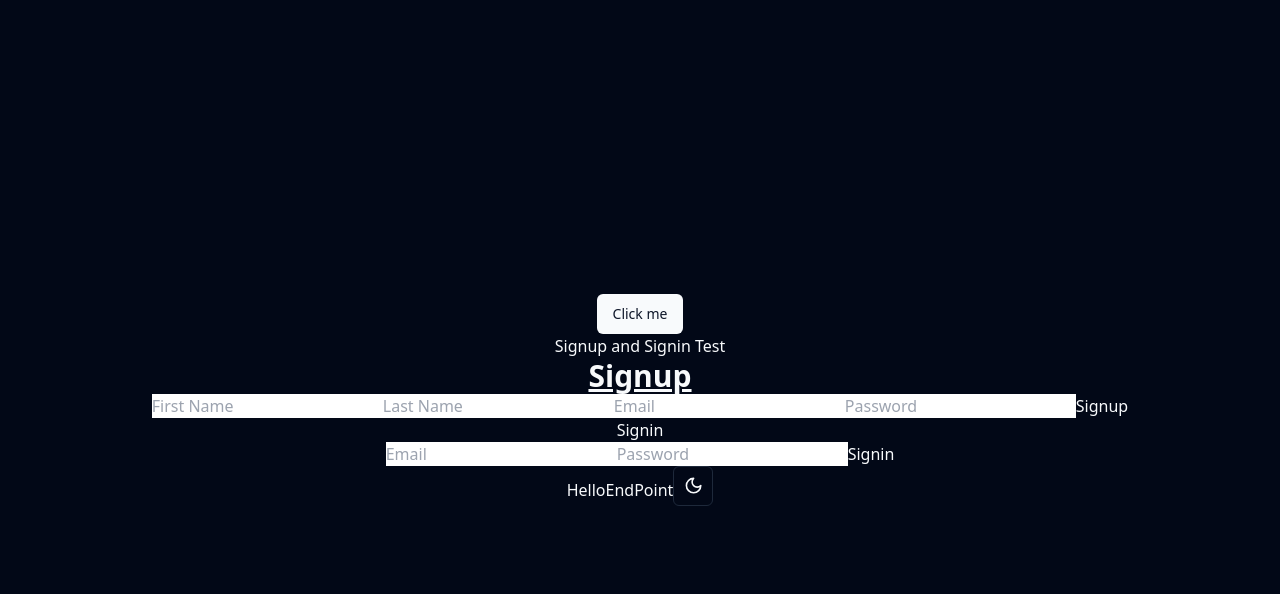
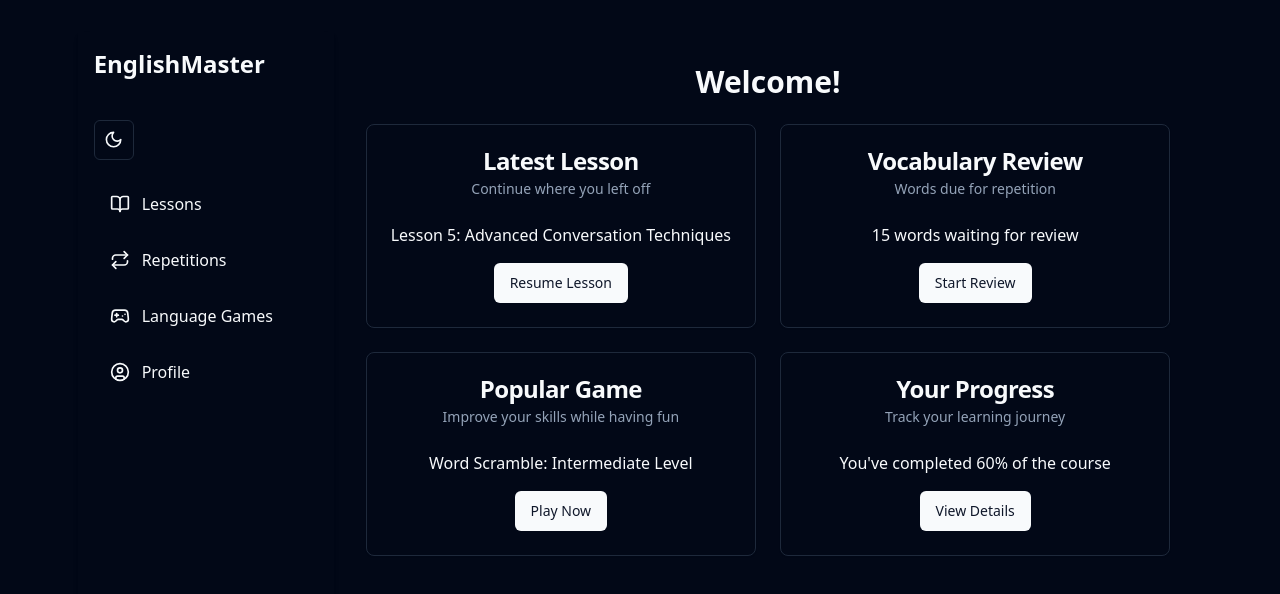
Before and after one commit to pawelkozera/English-platform-frontend, a React (Vite) app: page / in a window 1280 px wide. Shown: the top 594 px of the page. Built offline with nearby package versions, Linux system fonts and the light colour scheme.

Commit message:
Added basic main page for logged user

```diff
--- a/package.json
+++ b/package.json
@@ -18,6 +18,7 @@
     "lucide-react": "^0.439.0",
     "react": "^18.3.1",
     "react-dom": "^18.3.1",
+    "react-router-dom": "^6.26.2",
     "tailwind-merge": "^2.5.2",
     "tailwindcss-animate": "^1.0.7"
   },
--- a/src/App.tsx
+++ b/src/App.tsx
@@ -4,6 +4,7 @@ import './App.css';
 import { Button } from "@/components/ui/button";
 import { ThemeProvider } from "@/components/theme/theme-provider";
 import { ModeToggle } from "@/components/theme/mode-toggle";
+import { MainPage } from './components/pages/loggedUser/main';
 
 function App() {
   const [email, setEmail] = useState('');
@@ -70,71 +71,7 @@ function App() {
   return (
     <ThemeProvider defaultTheme="dark" storageKey="vite-ui-theme">
       <div className="App">
-        <Button>Click me</Button>
-        <h1>Signup and Signin Test</h1>
-
-        <div className="form">
-          <h2 className="text-3xl font-bold underline">Signup</h2>
-          <input
-            type="text"
-            placeholder="First Name"
-            value={firstName}
-            onChange={(e) => setFirstName(e.target.value)}
-          />
-          <input
-            type="text"
-            placeholder="Last Name"
-            value={lastName}
-            onChange={(e) => setLastName(e.target.value)}
-          />
-          <input
-            type="email"
-            placeholder="Email"
-            value={email}
-            onChange={(e) => setEmail(e.target.value)}
-          />
-          <input
-            type="password"
-            placeholder="Password"
-            value={password}
-            onChange={(e) => setPassword(e.target.value)}
-          />
-          <button onClick={handleSignup}>Signup</button>
-        </div>
-
-        <div className="form">
-          <h2>Signin</h2>
-          <input
-            type="email"
-            placeholder="Email"
-            value={email}
-            onChange={(e) => setEmail(e.target.value)}
-          />
-          <input
-            type="password"
-            placeholder="Password"
-            value={password}
-            onChange={(e) => setPassword(e.target.value)}
-          />
-          <button onClick={handleSignin}>Signin</button>
-        </div>
-
-        <button onClick={handleHelloEndPoint}>HelloEndPoint</button>
-
-        {accessToken && (
-          <div>
-            <h3>Access Token</h3>
-            <p>{accessToken}</p>
-          </div>
-        )}
-
-        {refreshToken && (
-          <div>
-            <h3>Refresh Token</h3>
-            <p>{refreshToken}</p>
-          </div>
-        )}
-        <ModeToggle></ModeToggle>
+        <MainPage></MainPage>
       </div>
     </ThemeProvider>
   );
--- /dev/null
+++ b/src/components/pages/loggedUser/main.tsx
@@ -0,0 +1,83 @@
+import { Button } from "@/components/ui/button"
+import { Card, CardContent, CardDescription, CardHeader, CardTitle } from "@/components/ui/card"
+import { BookOpen, RepeatIcon, Gamepad2, UserCircle } from "lucide-react"
+import { Link } from "react-router-dom";
+import { ModeToggle } from "@/components/theme/mode-toggle";
+
+export function MainPage() {
+  return (
+    <div className="flex h-screen">
+      <aside className="w-64 shadow-md">
+        <div className="p-4">
+          <h1 className="flex text-2xl font-bold">EnglishMaster</h1>
+          <nav className="mt-6">
+            <div className="flex py-4">
+              <ModeToggle></ModeToggle>
+            </div>
+            <div className="flex items-center px-4 py-4 hover:bg-secondary">
+              <BookOpen className="w-5 h-5 mr-3" />
+              Lessons
+            </div>
+            <div className="flex items-center px-4 py-4 hover:bg-secondary">
+              <RepeatIcon className="w-5 h-5 mr-3" />
+              Repetitions
+            </div>
+            <div className="flex items-center px-4 py-4 hover:bg-secondary">
+              <Gamepad2 className="w-5 h-5 mr-3" />
+              Language Games
+            </div>
+            <div className="flex items-center px-4 py-4 hover:bg-secondary">
+              <UserCircle className="w-5 h-5 mr-3" />
+              Profile
+            </div>
+          </nav>
+        </div>
+      </aside>
+      <main className="flex-1 p-8 overflow-auto">
+        <h2 className="text-3xl font-bold mb-6">Welcome!</h2>
+        <div className="grid grid-cols-1 md:grid-cols-2 gap-6">
+          <Card>
+            <CardHeader>
+              <CardTitle>Latest Lesson</CardTitle>
+              <CardDescription>Continue where you left off</CardDescription>
+            </CardHeader>
+            <CardContent>
+              <p className="mb-4">Lesson 5: Advanced Conversation Techniques</p>
+              <Button>Resume Lesson</Button>
+            </CardContent>
+          </Card>
+          <Card>
+            <CardHeader>
+              <CardTitle>Vocabulary Review</CardTitle>
+              <CardDescription>Words due for repetition</CardDescription>
+            </CardHeader>
+            <CardContent>
+              <p className="mb-4">15 words waiting for review</p>
+              <Button>Start Review</Button>
+            </CardContent>
+          </Card>
+          <Card>
+            <CardHeader>
+              <CardTitle>Popular Game</CardTitle>
+              <CardDescription>Improve your skills while having fun</CardDescription>
+            </CardHeader>
+            <CardContent>
+              <p className="mb-4">Word Scramble: Intermediate Level</p>
+              <Button>Play Now</Button>
+            </CardContent>
+          </Card>
+          <Card>
+            <CardHeader>
+              <CardTitle>Your Progress</CardTitle>
+              <CardDescription>Track your learning journey</CardDescription>
+            </CardHeader>
+            <CardContent>
+              <p className="mb-4">You've completed 60% of the course</p>
+              <Button>View Details</Button>
+            </CardContent>
+          </Card>
+        </div>
+      </main>
+    </div>
+  )
+}
--- /dev/null
+++ b/src/components/ui/card.tsx
@@ -0,0 +1,79 @@
+import * as React from "react"
+
+import { cn } from "@/lib/utils"
+
+const Card = React.forwardRef<
+  HTMLDivElement,
+  React.HTMLAttributes<HTMLDivElement>
+>(({ className, ...props }, ref) => (
+  <div
+    ref={ref}
+    className={cn(
+      "rounded-lg border bg-card text-card-foreground shadow-sm",
+      className
+    )}
+    {...props}
+  />
+))
+Card.displayName = "Card"
+
+const CardHeader = React.forwardRef<
+  HTMLDivElement,
+  React.HTMLAttributes<HTMLDivElement>
+>(({ className, ...props }, ref) => (
+  <div
+    ref={ref}
+    className={cn("flex flex-col space-y-1.5 p-6", className)}
+    {...props}
+  />
+))
+CardHeader.displayName = "CardHeader"
+
+const CardTitle = React.forwardRef<
+  HTMLParagraphElement,
+  React.HTMLAttributes<HTMLHeadingElement>
+>(({ className, ...props }, ref) => (
+  <h3
+    ref={ref}
+    className={cn(
+      "text-2xl font-semibold leading-none tracking-tight",
+      className
+    )}
+    {...props}
+  />
+))
+CardTitle.displayName = "CardTitle"
+
+const CardDescription = React.forwardRef<
+  HTMLParagraphElement,
+  React.HTMLAttributes<HTMLParagraphElement>
+>(({ className, ...props }, ref) => (
+  <p
+    ref={ref}
+    className={cn("text-sm text-muted-foreground", className)}
+    {...props}
+  />
+))
+CardDescription.displayName = "CardDescription"
+
+const CardContent = React.forwardRef<
+  HTMLDivElement,
+  React.HTMLAttributes<HTMLDivElement>
+>(({ className, ...props }, ref) => (
+  <div ref={ref} className={cn("p-6 pt-0", className)} {...props} />
+))
+CardContent.displayName = "CardContent"
+
+const CardFooter = React.forwardRef<
+  HTMLDivElement,
+  React.HTMLAttributes<HTMLDivElement>
+>(({ className, ...props }, ref) => (
+  <div
+    ref={ref}
+    className={cn("flex items-center p-6 pt-0", className)}
+    {...props}
+  />
+))
+CardFooter.displayName = "CardFooter"
+
+export { Card, CardHeader, CardFooter, CardTitle, CardDescription, CardContent }
--- a/src/index.css
+++ b/src/index.css
@@ -6,7 +6,7 @@ body {
   margin: 0;
   display: flex;
   place-items: center;
-  min-width: 320px;
+  min-width: 420px;
   min-height: 100vh;
 }
 
```
Also changed, not shown: 1 other file (tests, documents, lock files or other folders).
